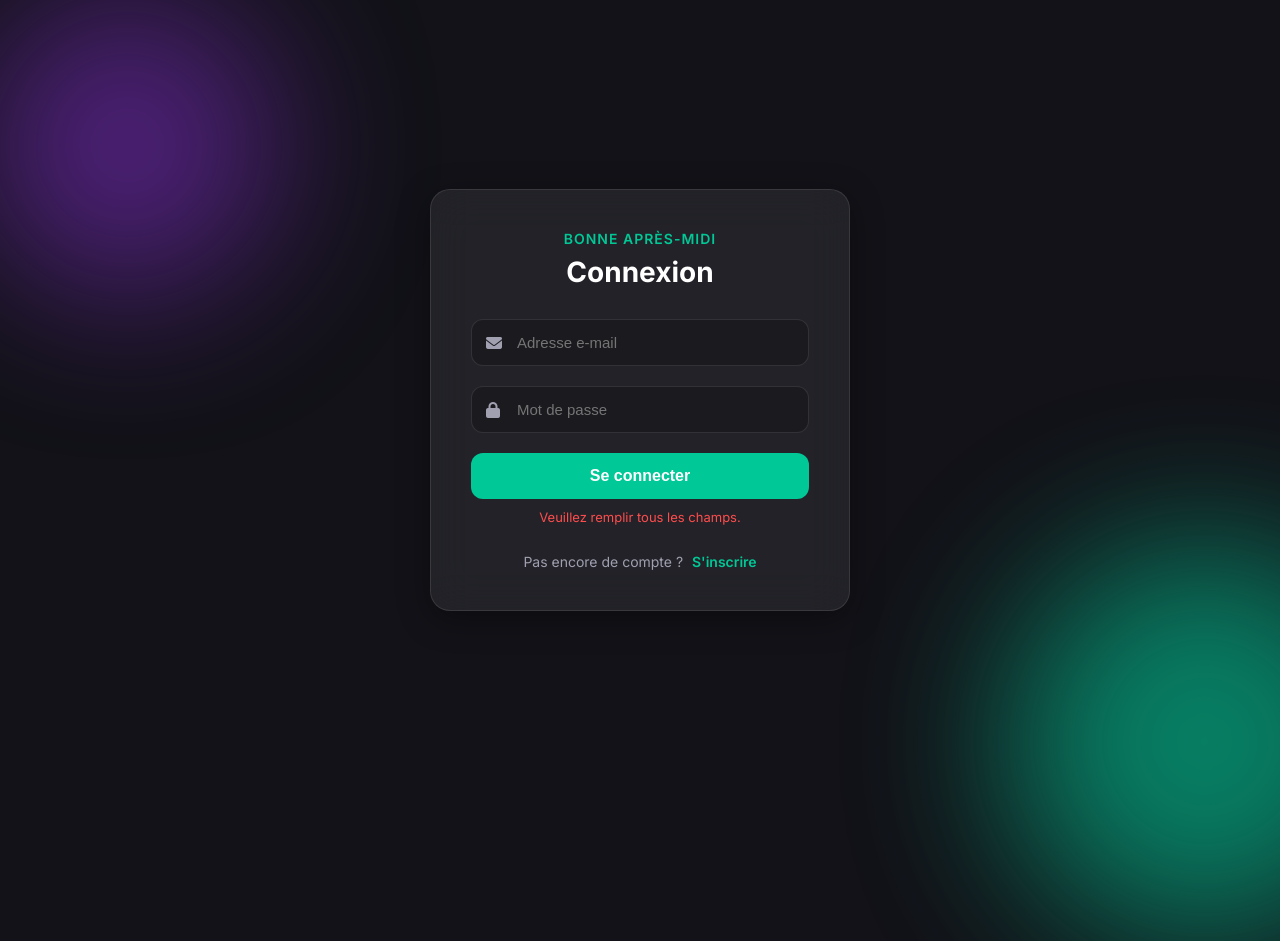
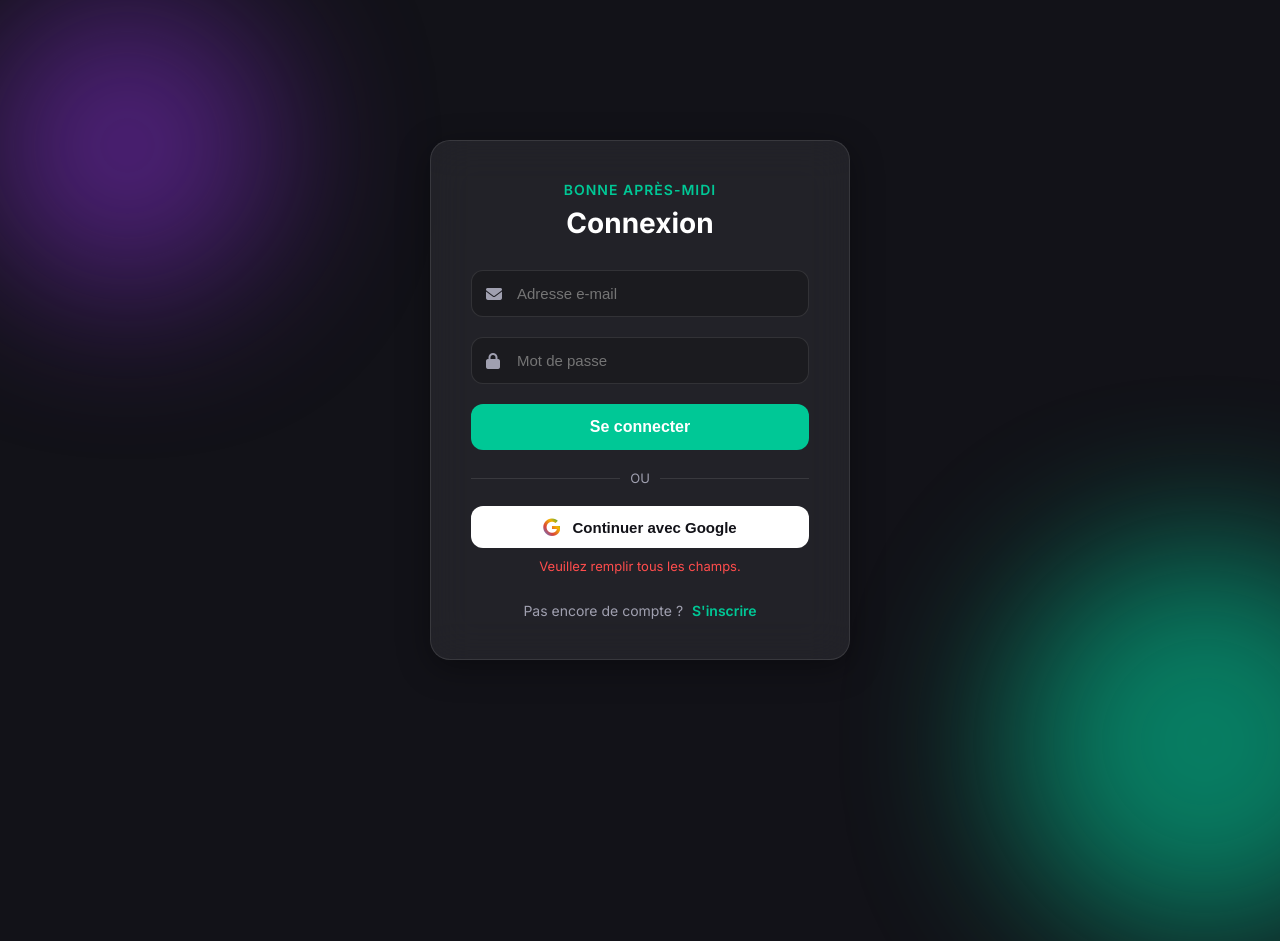
Before and after one commit to mimosas444/Testeur, a plain HTML site: page index.html in a window 1280 px wide. Both pictures are taken after a click on the button "Se connecter". Shown: the top 941 px of the page. Drawn offline with Linux system fonts and the light colour scheme.

Commit message:
Update index.html

```diff
--- a/index.html
+++ b/index.html
@@ -28,8 +28,8 @@
       display: flex;
       align-items: center;
       justify-content: center;
-      height: 100vh;
-      overflow: hidden;
+      min-height: 100vh; /* Utiliser min-height pour éviter les coupures sur petits écrans */
+      overflow: hidden; /* Attention: peut couper le contenu si l'écran est très petit verticalement */
       position: relative;
     }
 
@@ -68,10 +68,12 @@
       border-radius: 20px;
       border: 1px solid var(--glass-border);
       box-shadow: 0 8px 32px 0 rgba(0, 0, 0, 0.37);
-      width: 100%;
+      width: 90%; /* Responsive width */
       max-width: 420px;
       text-align: center;
       animation: slideUp 0.6s ease-out;
+      position: relative;
+      z-index: 10;
     }
 
     @keyframes slideUp {
@@ -133,7 +135,7 @@
     }
 
     /* Button Styling */
-    button {
+    .btn-primary {
       width: 100%;
       padding: 14px;
       background: var(--primary);
@@ -152,20 +154,70 @@
       gap: 10px;
     }
 
-    button:hover {
+    .btn-primary:hover {
       background: var(--primary-hover);
       transform: translateY(-2px);
       box-shadow: 0 5px 15px rgba(0, 200, 150, 0.3);
     }
 
-    button:active {
+    .btn-primary:active {
       transform: translateY(0);
     }
 
-    button:disabled {
+    .btn-primary:disabled {
       background: #444;
       cursor: not-allowed;
       transform: none;
+    }
+
+    /* Separator */
+    .separator {
+      display: flex;
+      align-items: center;
+      text-align: center;
+      margin: 20px 0;
+      color: var(--text-muted);
+      font-size: 13px;
+    }
+    .separator::before, .separator::after {
+      content: '';
+      flex: 1;
+      border-bottom: 1px solid var(--glass-border);
+    }
+    .separator span {
+      padding: 0 10px;
+    }
+
+    /* Google Button Styling */
+    .btn-google {
+      width: 100%;
+      padding: 12px;
+      background: #ffffff;
+      border: none;
+      border-radius: 12px;
+      color: #121218; /* Dark text for contrast */
+      font-size: 15px;
+      font-weight: 600;
+      cursor: pointer;
+      transition: all 0.3s ease;
+      display: flex;
+      justify-content: center;
+      align-items: center;
+      gap: 12px;
+    }
+
+    .btn-google:hover {
+      background: #f1f1f1;
+      transform: translateY(-2px);
+    }
+
+    .google-icon {
+      font-size: 18px;
+      /* Using a gradient for the G logo is hard with just CSS, using standard colored icon logic roughly or simple color */
+      color: #db4437; /* Google Red fallback */
+      background: -webkit-linear-gradient(45deg, #4285F4, #DB4437, #F4B400, #0F9D58);
+      -webkit-background-clip: text;
+      -webkit-text-fill-color: transparent;
     }
 
     /* Loader Animation inside button */
@@ -232,9 +284,18 @@
       <input type="password" id="password" placeholder="Mot de passe" required />
       <i class="fas fa-lock"></i> </div>
 
-    <button id="submit">
+    <button id="submit" class="btn-primary">
       <span class="btn-text">Se connecter</span>
       <span class="loader"></span>
+    </button>
+
+    <div class="separator">
+      <span>OU</span>
+    </div>
+
+    <button id="google-btn" class="btn-google">
+      <i class="fab fa-google google-icon"></i>
+      <span>Continuer avec Google</span>
     </button>
 
     <div class="error-msg" id="error-message"></div>
@@ -247,7 +308,8 @@
 
   <script type="module">
     import { initializeApp } from "https://www.gstatic.com/firebasejs/10.7.1/firebase-app.js";
-    import { getAuth, createUserWithEmailAndPassword, signInWithEmailAndPassword } from "https://www.gstatic.com/firebasejs/10.7.1/firebase-auth.js";
+    // Ajout des imports GoogleAuthProvider et signInWithPopup
+    import { getAuth, createUserWithEmailAndPassword, signInWithEmailAndPassword, GoogleAuthProvider, signInWithPopup } from "https://www.gstatic.com/firebasejs/10.7.1/firebase-auth.js";
 
     // --- Ta configuration Firebase ---
     const firebaseConfig = {
@@ -262,12 +324,14 @@
 
     const app = initializeApp(firebaseConfig);
     const auth = getAuth(app);
+    const googleProvider = new GoogleAuthProvider(); // Initialisation du fournisseur Google
 
     // --- Logique UI & UX ---
 
     const elements = {
       title: document.getElementById("form-title"),
       btn: document.getElementById("submit"),
+      googleBtn: document.getElementById("google-btn"), // Référence au bouton Google
       btnText: document.querySelector(".btn-text"),
       loader: document.querySelector(".loader"),
       toggleLink: document.getElementById("toggle-link"),
@@ -275,7 +339,8 @@
       email: document.getElementById("email"),
       password: document.getElementById("password"),
       errorMsg: document.getElementById("error-message"),
-      greeting: document.getElementById("time-greeting")
+      greeting: document.getElementById("time-greeting"),
+      container: document.querySelector(".container")
     };
 
     let isLogin = true;
@@ -296,30 +361,27 @@
     elements.toggleLink.addEventListener("click", () => {
       isLogin = !isLogin;
 
-      // Animation douce des textes
       elements.title.style.opacity = 0;
       setTimeout(() => {
         elements.title.textContent = isLogin ? "Connexion" : "Créer un compte";
         elements.btnText.textContent = isLogin ? "Se connecter" : "S'inscrire";
         elements.switchText.textContent = isLogin ? "Pas encore de compte ?" : "Déjà un compte ?";
         elements.toggleLink.textContent = isLogin ? "S'inscrire" : "Se connecter";
-        elements.errorMsg.style.opacity = 0; // Reset error
+        elements.errorMsg.style.opacity = 0;
         elements.title.style.opacity = 1;
       }, 200);
     });
 
-    // 3. Gestion de la soumission avec Animation
+    // 3. Gestion de la soumission EMAIL / PASSWORD
     elements.btn.addEventListener("click", async () => {
       const email = elements.email.value;
       const password = elements.password.value;
 
-      // Validation basique
       if(!email || !password) {
         showError("Veuillez remplir tous les champs.");
         return;
       }
 
-      // UI : État de chargement
       setLoading(true);
 
       try {
@@ -328,45 +390,65 @@
         } else {
           await createUserWithEmailAndPassword(auth, email, password);
         }
-        // Succès : Redirection
         window.location.href = "dashboard.html";
 
       } catch (error) {
         setLoading(false);
-        // Gestion des erreurs en Français
-        let message = "Une erreur est survenue.";
-        if(error.code === 'auth/invalid-credential') message = "Email ou mot de passe incorrect.";
-        else if(error.code === 'auth/email-already-in-use') message = "Cet email est déjà utilisé.";
-        else if(error.code === 'auth/weak-password') message = "Le mot de passe est trop faible.";
-        else if(error.code === 'auth/invalid-email') message = "Format d'email invalide.";
+        handleError(error);
+      }
+    });
 
-        showError(message);
+    // 4. Gestion de la connexion GOOGLE
+    elements.googleBtn.addEventListener("click", async () => {
+      // Pas besoin de vérifier email/mdp, c'est Google qui gère
+
+      try {
+        await signInWithPopup(auth, googleProvider);
+        // Si succès :
+        window.location.href = "dashboard.html";
+      } catch (error) {
+        handleError(error);
       }
     });
 
     function setLoading(state) {
       if (state) {
         elements.btn.disabled = true;
+        elements.googleBtn.disabled = true; // On désactive aussi le bouton Google
         elements.btnText.style.display = "none";
         elements.loader.style.display = "block";
       } else {
         elements.btn.disabled = false;
+        elements.googleBtn.disabled = false;
         elements.btnText.style.display = "block";
         elements.loader.style.display = "none";
       }
     }
 
+    function handleError(error) {
+      let message = "Une erreur est survenue.";
+      console.log(error.code); // Pour le debug
+
+      if(error.code === 'auth/invalid-credential') message = "Email ou mot de passe incorrect.";
+      else if(error.code === 'auth/user-not-found') message = "Aucun compte trouvé.";
+      else if(error.code === 'auth/wrong-password') message = "Mot de passe incorrect.";
+      else if(error.code === 'auth/email-already-in-use') message = "Cet email est déjà utilisé.";
+      else if(error.code === 'auth/weak-password') message = "Le mot de passe est trop faible.";
+      else if(error.code === 'auth/invalid-email') message = "Format d'email invalide.";
+      else if(error.code === 'auth/popup-closed-by-user') message = "Connexion Google annulée.";
+
+      showError(message);
+    }
+
     function showError(msg) {
       elements.errorMsg.textContent = msg;
       elements.errorMsg.style.opacity = 1;
-      // Petite animation de secousse si erreur
       elements.container.style.animation = "shake 0.5s";
       setTimeout(() => elements.container.style.animation = "", 500);
     }
   </script>
 
   <style>
-    /* Animation de secousse pour l'erreur */
     @keyframes shake {
       0% { transform: translateX(0); }
       25% { transform: translateX(-5px); }
```
